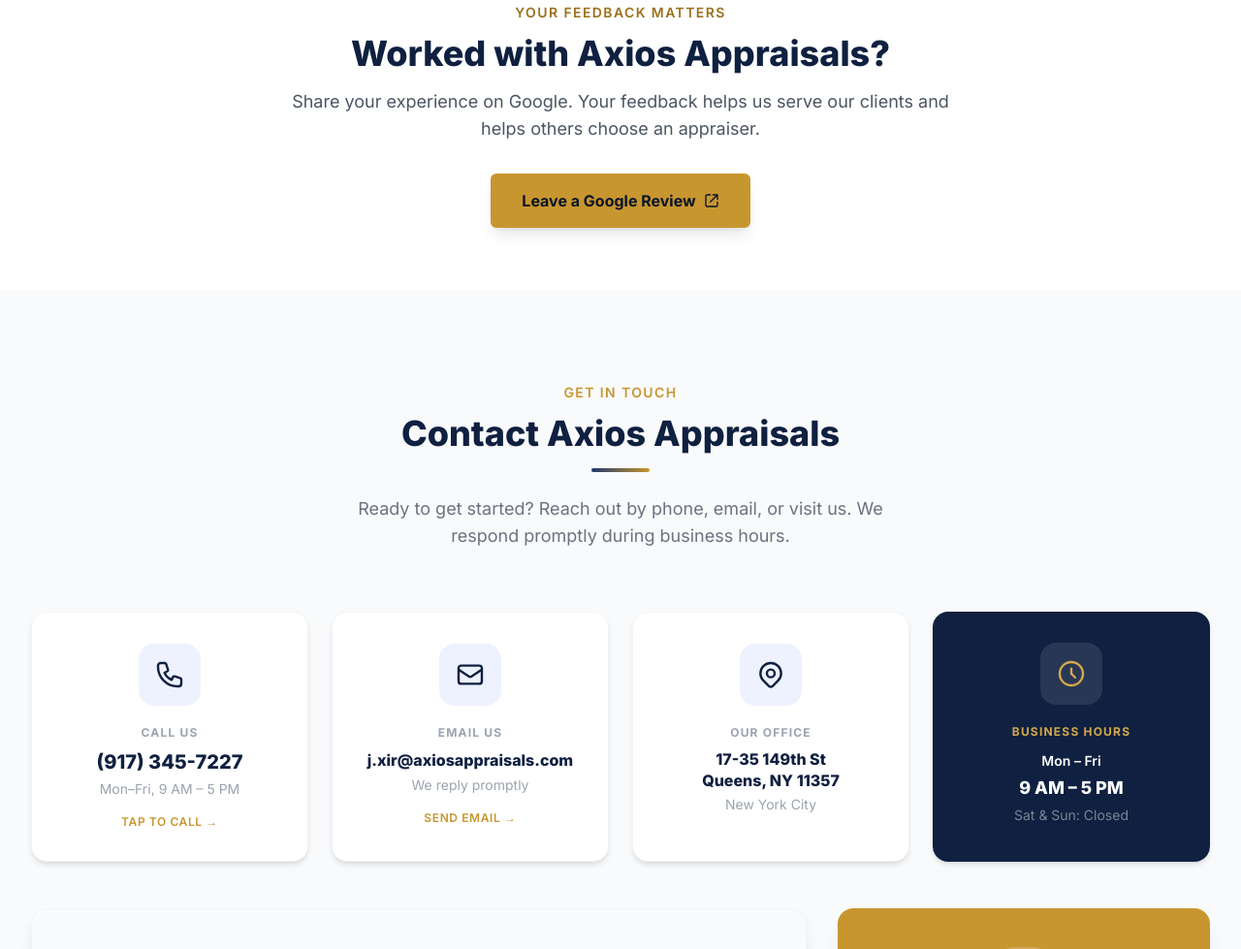
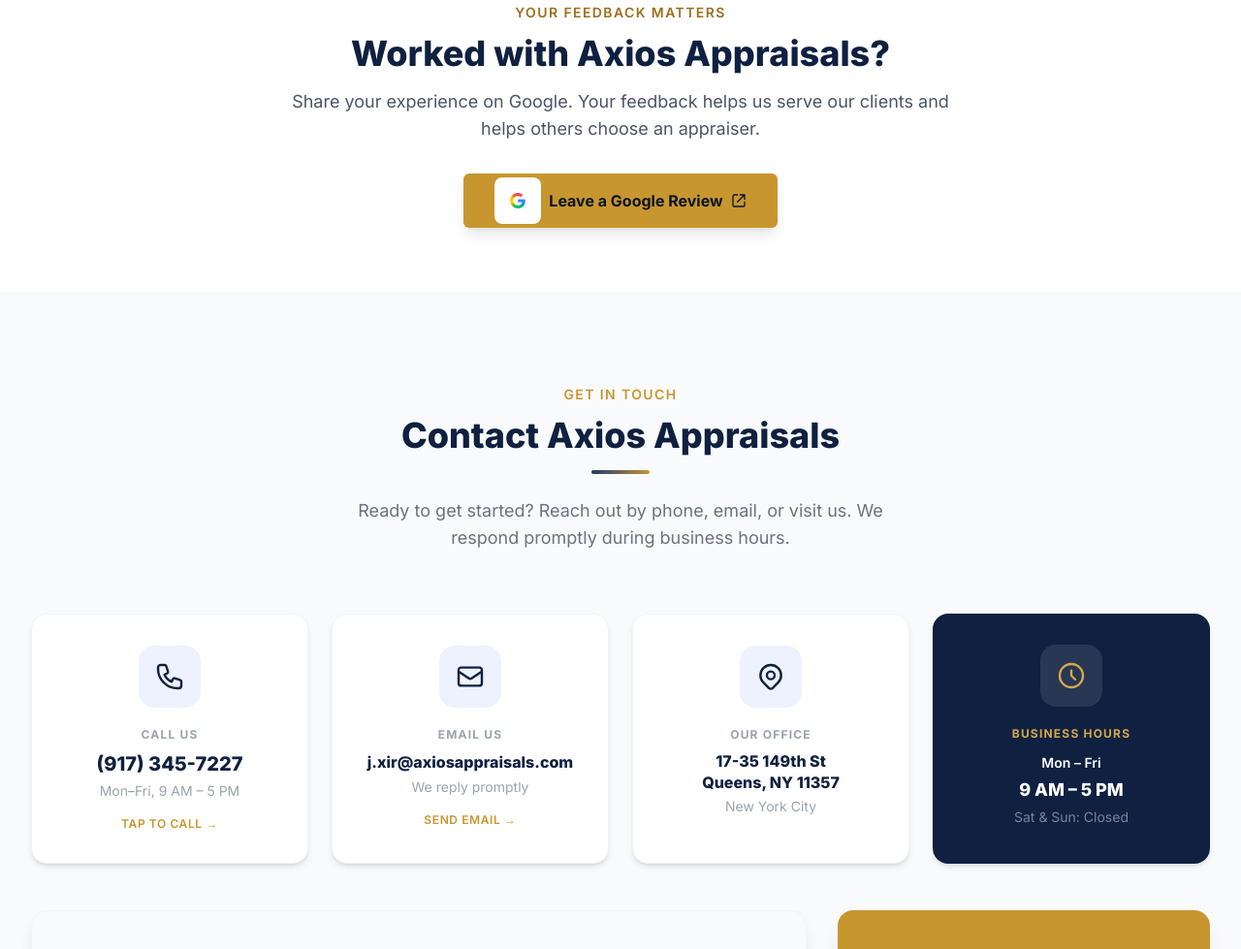
Before and after one commit to Madmonk2523/AxiosAppraisals, a plain HTML site: page index.html in a window 1280 px wide. Shown: the part 3478-4457 px from the top of the page at 97% size. Drawn offline with nearby package versions, Linux system fonts and the light colour scheme; grey boxes are pictures that could not be loaded.

Commit message:
Add official Google G to the review link
Source: Google Partner Marketing Hub, GoogleG_FullColor_RGB.png. Logo is served locally.

```diff
--- a/index.html
+++ b/index.html
@@ -564,7 +564,8 @@
       <p class="text-sm font-semibold uppercase tracking-widest mb-3" style="color:#9b701b;">Your Feedback Matters</p>
       <h2 id="reviews-heading" class="text-3xl sm:text-4xl font-extrabold mb-4" style="color:#0f2040;">Worked with Axios Appraisals?</h2>
       <p class="text-gray-600 text-lg mb-8">Share your experience on Google. Your feedback helps us serve our clients and helps others choose an appraiser.</p>
-      <a href="https://g.page/r/CZdHnvNzxdRyECE/review" target="_blank" rel="noopener noreferrer" class="btn-primary inline-flex items-center justify-center gap-2 px-8 py-4 rounded-md text-base font-bold shadow-lg focus-visible:outline focus-visible:outline-2 focus-visible:outline-offset-4" style="background:#c8962f;color:#091529;" aria-label="Leave a Google Review (opens in a new tab)">
+      <a href="https://g.page/r/CZdHnvNzxdRyECE/review" target="_blank" rel="noopener noreferrer" class="btn-primary inline-flex items-center justify-center gap-2 rounded-md text-base font-bold shadow-lg focus-visible:outline focus-visible:outline-2 focus-visible:outline-offset-4" style="background:#c8962f;color:#091529;padding:4px clamp(16px,5vw,32px);max-width:100%;" aria-label="Leave a Google Review (opens in a new tab)">
+        <img src="assets/google-review-g.png" alt="" aria-hidden="true" width="16" height="16" style="width:48px;height:48px;box-sizing:border-box;padding:16px;flex:none;border-radius:8px;background:#fff;" />
         Leave a Google Review
         <svg class="w-4 h-4" fill="none" stroke="currentColor" stroke-width="2" viewBox="0 0 24 24" aria-hidden="true"><path stroke-linecap="round" stroke-linejoin="round" d="M14 3h7v7m0-7L10 14M10 3H5a2 2 0 00-2 2v14a2 2 0 002 2h14a2 2 0 002-2v-5"/></svg>
       </a>
```
Also changed, not shown: assets/google-review-g.png (added).
